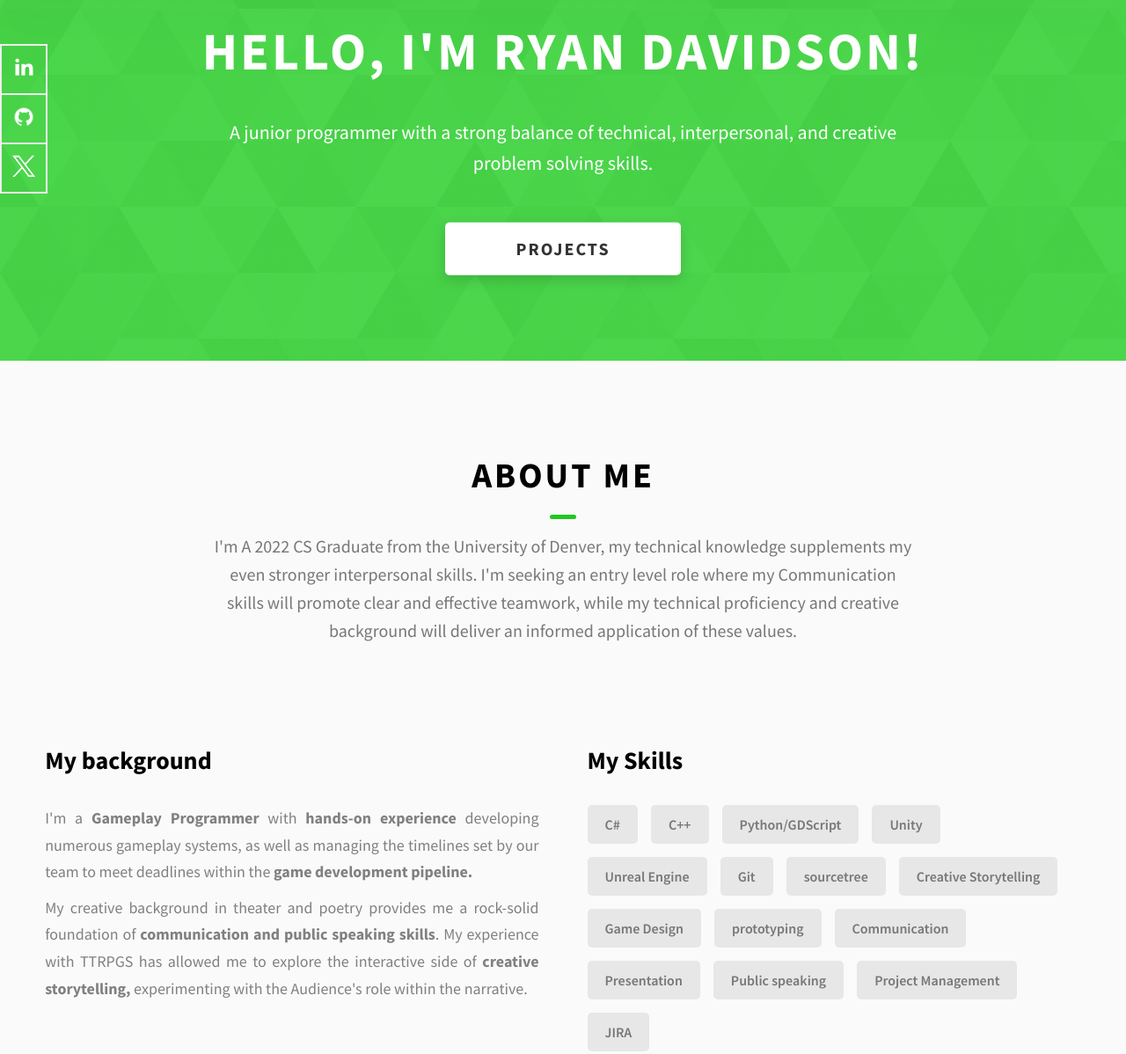
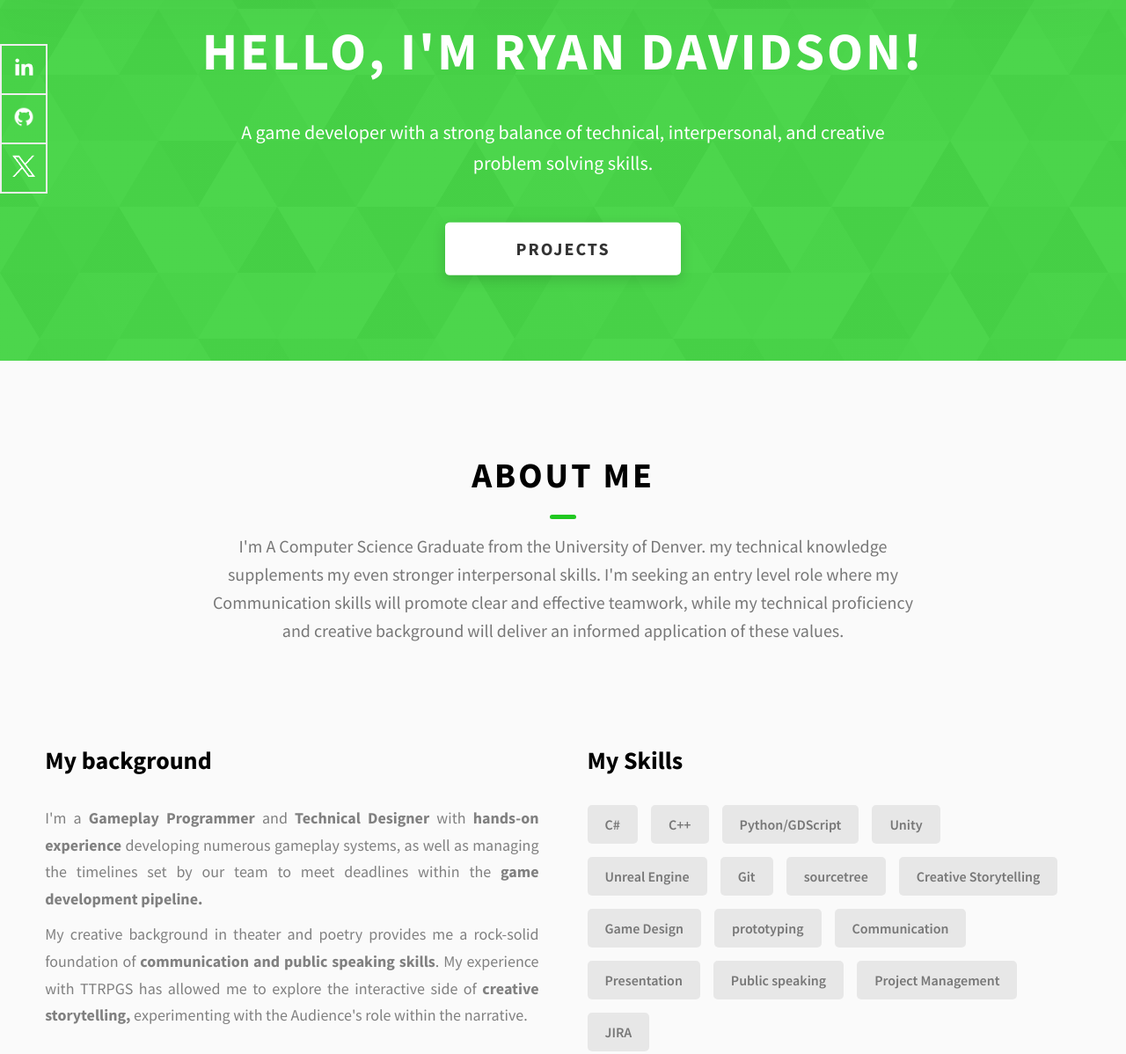
Before and after one commit to RyanDavidsonDev/RyanDavidsonDev.github.io, a website: page index.html in a window 1280 px wide. Shown: the part 140-1338 px from the top of the page at 88% size. Drawn offline with Linux system fonts and the light colour scheme.

Commit message:
minor changes - updated resume - removed "junior" and references to grad year

```diff
--- a/index.html
+++ b/index.html
@@ -87,7 +87,7 @@
         <h1 class="heading-primary">Hello, I'm Ryan Davidson!</h1>
         <div class="home-hero__info">
           <p class="text-primary">
-            A junior programmer with a strong balance of technical, interpersonal, and creative problem solving skills.
+            A game developer with a strong balance of technical, interpersonal, and creative problem solving skills.
           </p>
         </div>
         <div class="home-hero__cta">
@@ -130,7 +130,7 @@
           <span class="heading-sec__main">About Me</span>
           <span class="heading-sec__sub">
               <p>
-                  I'm A 2022 CS Graduate from the University of Denver, my technical knowledge
+                  I'm A Computer Science Graduate from the University of Denver. my technical knowledge
                   supplements my even stronger interpersonal skills. I'm seeking an entry level role
                   where my Communication skills will promote clear and effective teamwork, while my technical
                   proficiency and creative background will deliver an informed application of these values.
@@ -143,7 +143,7 @@
             <h3 class="about__content-title">My background</h3>
             <div class="about__content-details">
               <p class="about__content-details-para">
-                I'm a <strong> Gameplay Programmer </strong>
+                I'm a <strong> Gameplay Programmer </strong> and <strong> Technical Designer </strong>
                 with <strong>hands-on experience</strong> developing numerous gameplay
                 systems, as well as managing the timelines
                 set by our team to meet deadlines within the <strong>game development pipeline. </strong>
@@ -478,7 +478,7 @@
           <div class="main-footer__row main-footer__row-2">
             <h4 class="heading heading-sm text-lt">Ryan Davidson</h4>
             <p class="main-footer__short-desc">
-              A junior programmer with a strong balance of technical, interpersonal, and creative problem solving skills.
+              A gameplay programmer and technical designer with a strong balance of technical, interpersonal, and creative problem solving skills.
             </p>
           </div>
         </div>
```
Also changed, not shown: BitwiseKey.html (+1 -1 lines), LampLighter.html (+1 -1 lines), NanoEscape.html (+1 -1 lines), StarCharger.html (+1 -1 lines), YLYL.html (+1 -1 lines), 1 other file.
